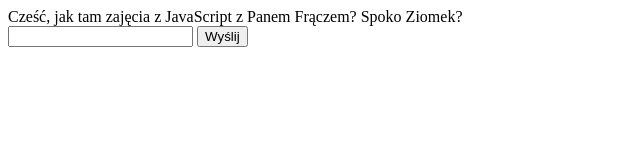
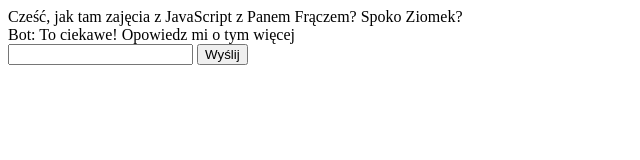
Before and after one commit to mwo-Gosia/js-bot, a plain HTML site: page index.html in a window 1280 px wide. Both pictures are taken after a click on the button "Wyślij". Shown: the whole page, without its empty margins (0-640 px from the left). Drawn offline with Linux system fonts and the light colour scheme.

Commit message:
rozbudowa listenera, dodanie setTimeout

```diff
--- a/index.html
+++ b/index.html
@@ -3,6 +3,7 @@
 <head>
     <meta charset="UTF-8">
     <title>Bot Inteligentny Inaczej</title>
+    <style>.user-style { color: black; font-weight: bold; }</style>
 </head>
 <body>
     <div id="chat-window">Cześć, jak tam zajęcia z JavaScript z Panem Frączem? Spoko Ziomek?</div>
@@ -10,13 +11,33 @@
     <button id="send-button">Wyślij</button>
 
 <script>
-    const chatWindow = document.getElementById("chat-window");
-    const messageInput = document.getElementById("message-input");
-    const sendButton = document.getElementById("send-button");
+    const chatWindow = document.getElementById('chat-window');
+    const messageInput = document.getElementById('message-input');
+    const sendButton = document.getElementById('send-button');
 
-    sendButton.addEventListener("click", function() {
-        console.log("Działa");
+    sendButton.addEventListener('click', function() {
+        const userText = messageInput.value;
+
+        let newMessage = document.createElement('div');
+        newMessage.innerText = userText;
+        newMessage.classList.add('user-style');
+
+        chatWindow.appendChild(newMessage);
+        messageInput.value = '';
+
+        setTimeout(function() {
+            let botMessage = document.createElement('div');
+            botMessage.innerText = "Bot: To ciekawe! Opowiedz mi o tym więcej";
+            chatWindow.appendChild(botMessage);
+        }, 1000);
     });
+
+    messageInput.addEventListener('keypress', function(e) {
+    if (e.key === 'Enter') {
+        sendButton.click();
+    }
+});
+
 </script>
 
 </body>
```
